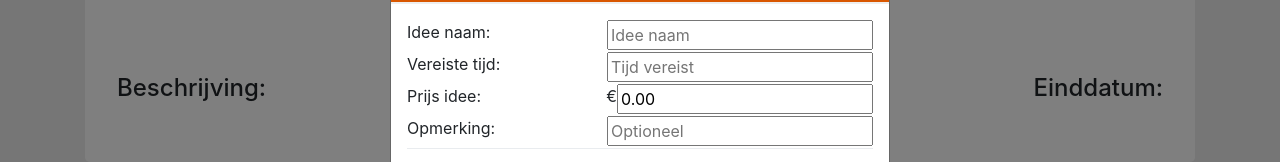
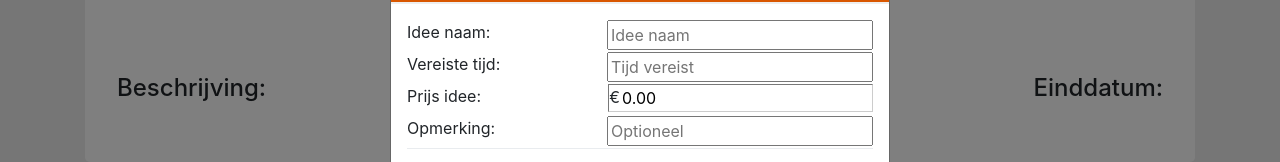
Before and after one commit to JBuursink/tijdelijk, a website: page src/main/webapp/planner.html in a window 1280 px wide. Both pictures are taken after a click on the button "Idee toevoegen". Shown: the part 81-243 px from the top of the page. Drawn offline with nearby package versions, Linux system fonts and the light colour scheme; no server answers.

Commit message:
Update minorChanges.css

```diff
--- a/src/main/webapp/css/minorChanges.css
+++ b/src/main/webapp/css/minorChanges.css
@@ -9,3 +9,11 @@
      border-top-left-radius: 5px;
      border-top-right-radius: 5px;
 }
+
+
+.currencyinput {
+    border: 1px inset #ccc;
+}
+.currencyinput input {
+    border: 0;
+}
```
